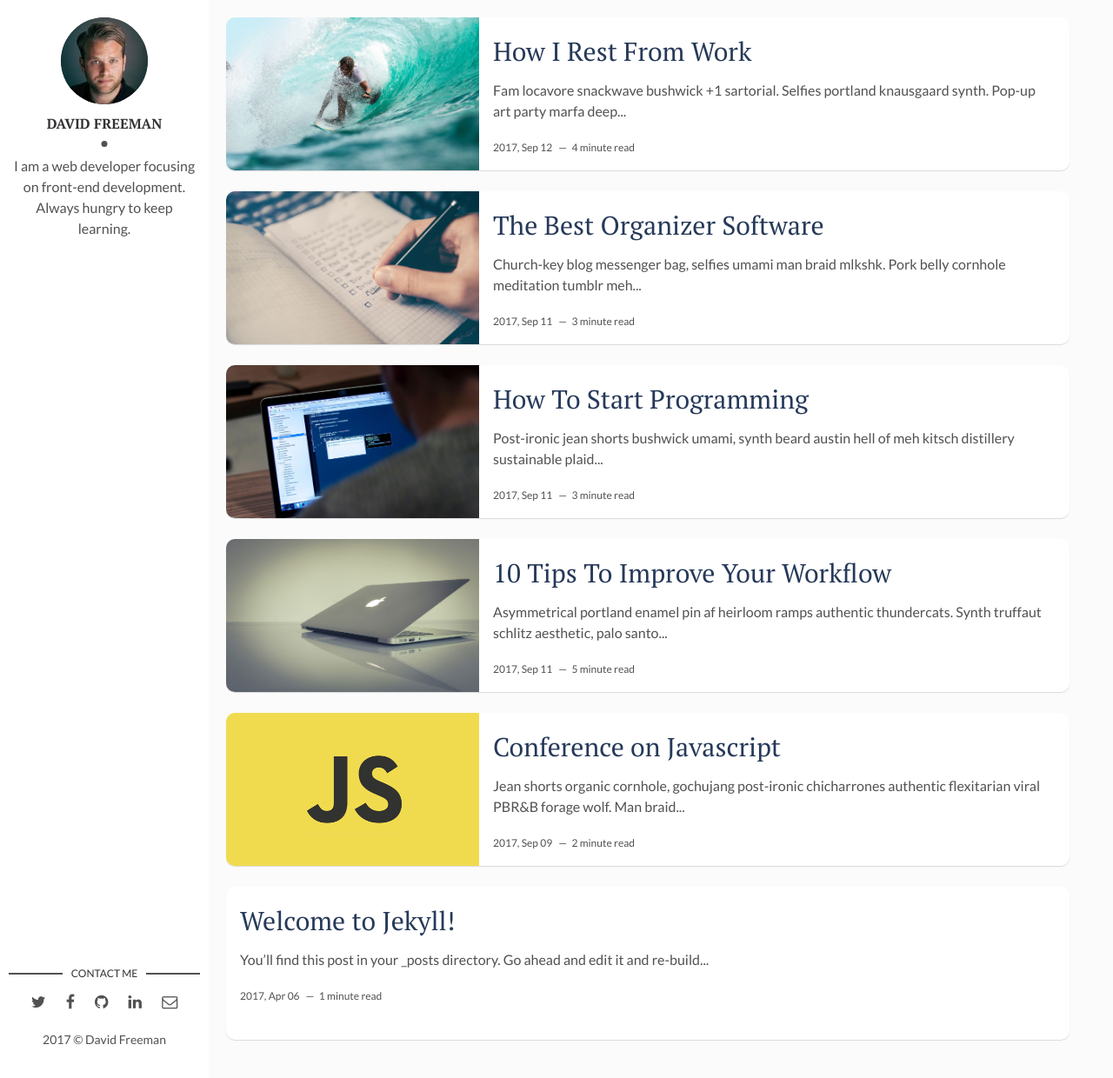
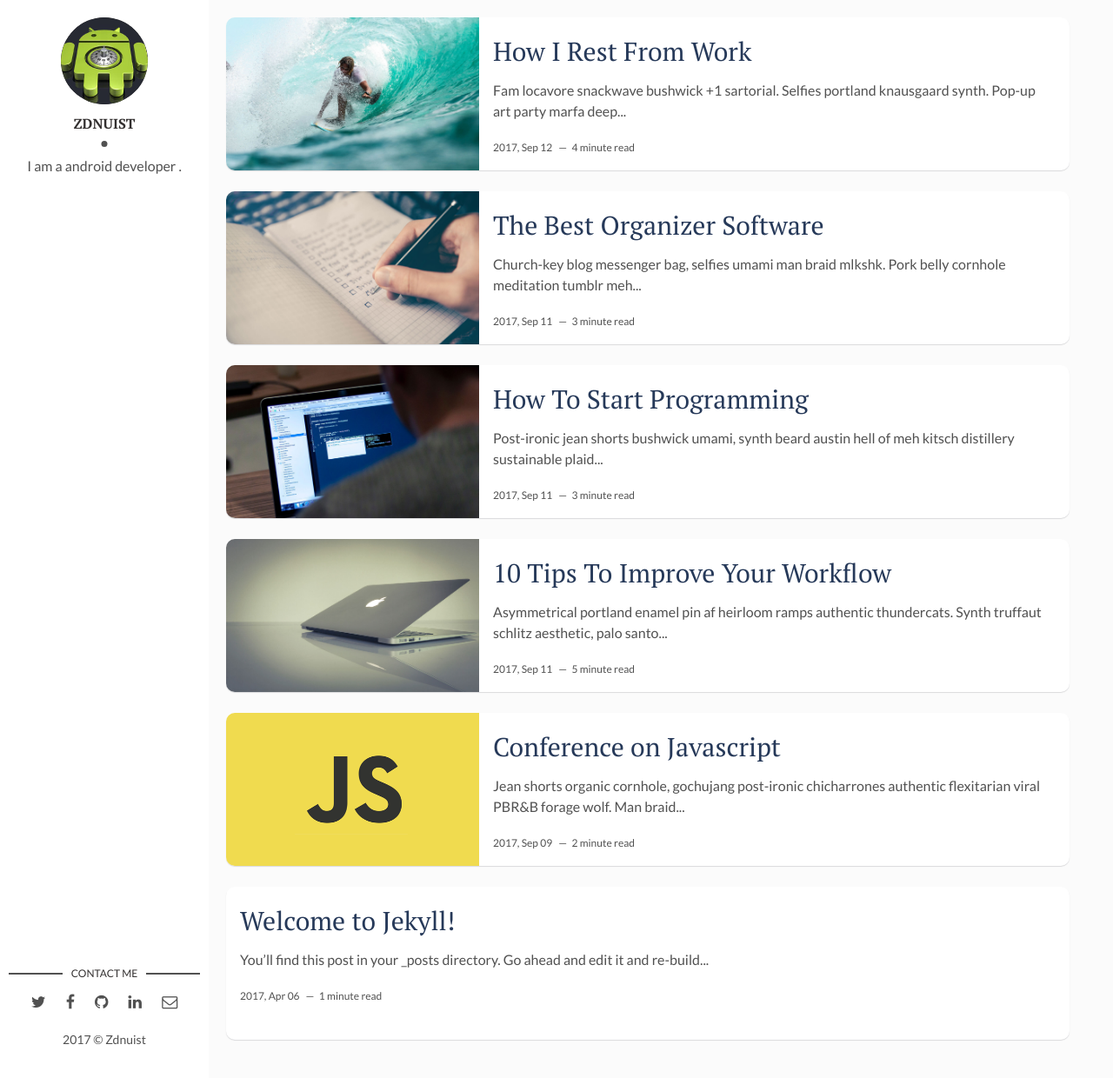
Before and after one commit to zdnuist/zdnuist.github.io, a Jekyll site: the page built from index.html, in a window 1280 px wide and 1240 px high. Shown: the whole window at 87% size. Built offline with Jekyll 4.4.1, drawn with Linux system fonts in a browser that asks for light colours.

Commit message:
change p info

```diff
--- a/_config.yml
+++ b/_config.yml
@@ -1,21 +1,19 @@
-title: Hello, world! I'm David Freeman
+title:  I'm Zdnuist
 description: > # this means to ignore newlines until "baseurl:"
-  Write an awesome description for your new site here. You can edit this
-  line in _config.yml. It will appear in your document head meta (for
-  Google search results) and in your feed.xml site description.
+
 permalink: ':title/'
 baseurl: "/" # the subpath of your site, e.g. /blog
 url: "" # the base hostname & protocol for your site, e.g. http://example.com
 
 # Author Settings
-author: David Freeman # add your name
-author-img: david-freeman.jpg # add your photo
-about-author: I am a web developer focusing on front-end development. Always hungry to keep learning. # add description
+author: Zdnuist # add your name
+author-img: zdnuist.jpg # add your photo
+about-author: I am a android developer . # add description
 twitter: # add your Twitter handle
 facebook: # add your Facebook handle
-github: # add your Github handle
+github: https://github.com/zdnuist  # add your Github handle
 linkedin: # add your Linkedin handle
-email: # add your Email address
+email: 619058238@qq.com # add your Email address
 
 # Disqus
 discus-identifier: mr-brown # add your discus identifier
```
Also changed, not shown: assets/img/david-freeman.jpg (deleted), assets/img/zdnuist.jpg (added).
